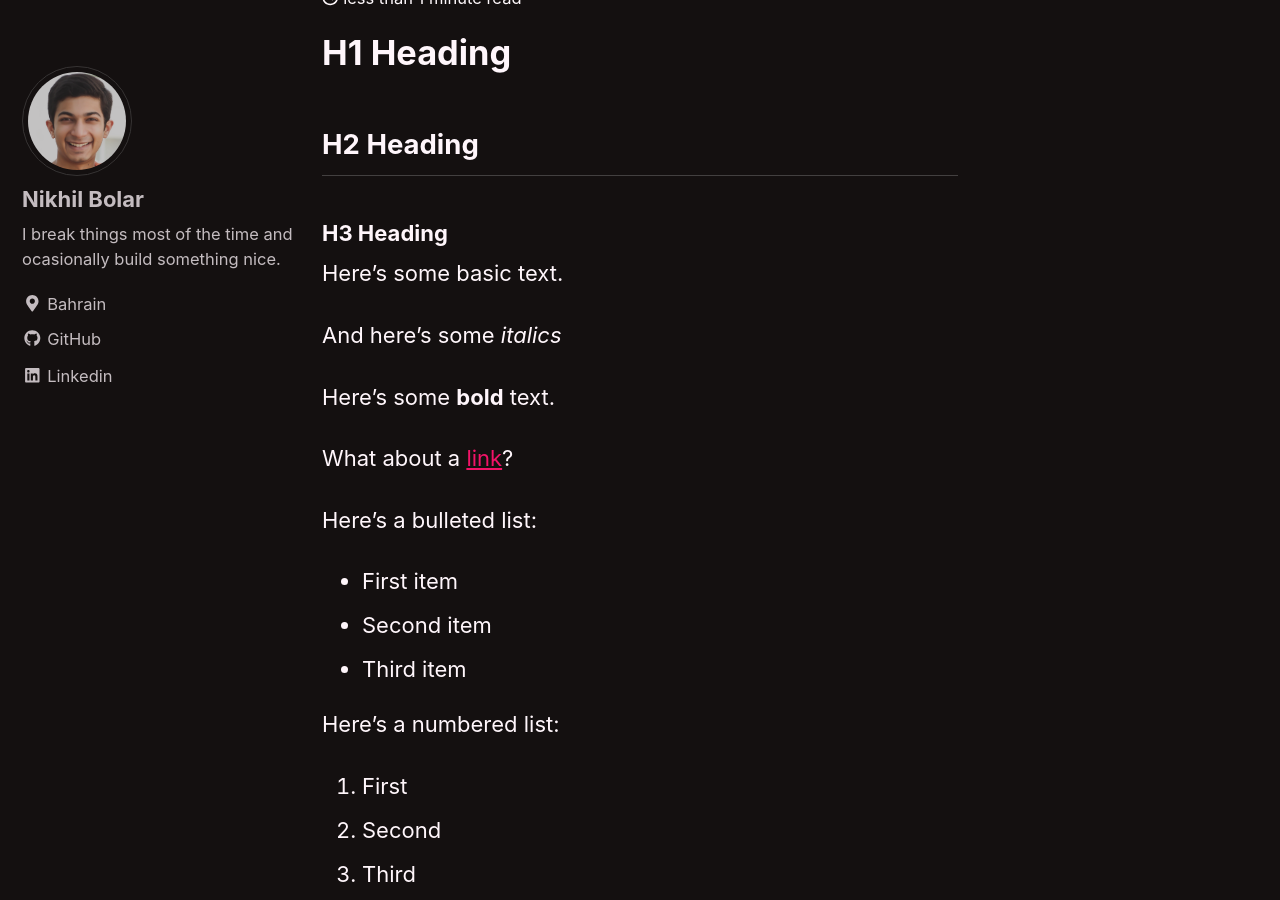
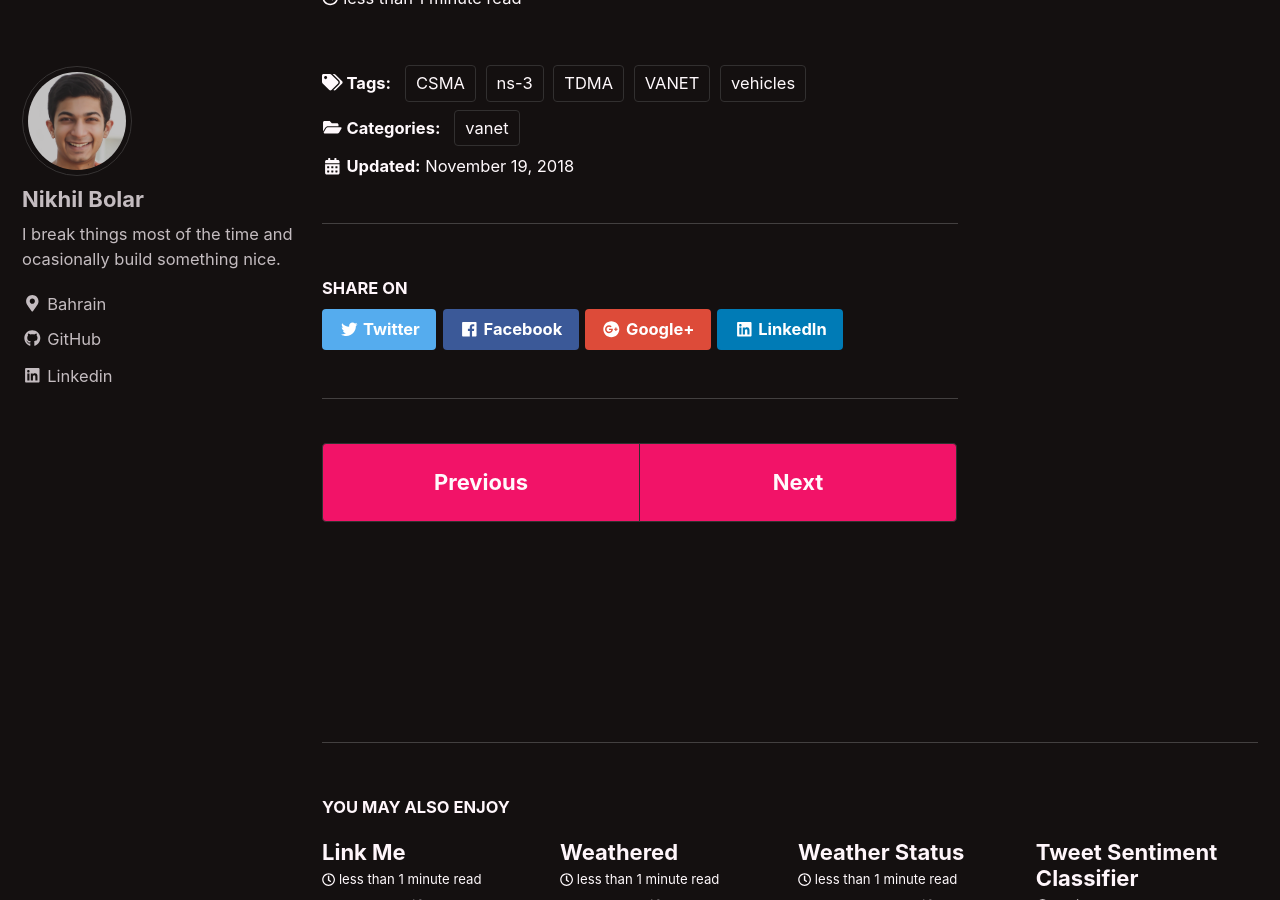
Before and after one commit to nbolar/nbolar.github.io, a Jekyll site: the page built from _posts/2018-11-09-vanet.md, in a window 1280 px wide and 900 px high, scrolled down 203 px. Built offline with Jekyll 4.4.1, drawn with Linux system fonts in a browser that asks for light colours; cached includes are drawn as plain includes; some of the changed text lies outside the part shown.

Commit message:
Update 2018-11-09-vanet.md

````diff
--- a/_posts/2018-11-09-vanet.md
+++ b/_posts/2018-11-09-vanet.md
@@ -5,57 +5,3 @@
 category: [vanet]
 excerpt: "ns-3, C++, Protocols, VANET"
 ---
-
-# H1 Heading
-
-## H2 Heading
-
-### H3 Heading
-
-Here's some basic text.
-
-And here's some *italics*
-
-Here's some **bold** text.
-
-What about a [link](https://github.com/dataoptimal)?
-
-Here's a bulleted list:
-* First item
-+ Second item
-- Third item
-
-Here's a numbered list:
-1. First
-2. Second
-3. Third
-
-Python code block:
-```python
-    import numpy as np
-
-    def test_function(x, y):
-      z = np.sum(x,y)
-      return z
-```
-
-R code block:
-```r
-library(tidyverse)
-df <- read_csv("some_file.csv")
-head(df)
-```
-
-Here's some inline code `x+y`.
-
-<!-- Here's an image:
-<img src="{{ site.url }}{{ site.baseurl }}/images/perceptron/linsep.jpg" alt="linearly separable data">
-
-Here's another image using Kramdown:
-![alt]({{ site.url }}{{ site.baseurl }}/images/perceptron/linsep.jpg) -->
-
-Here's some math:
-
-$$z=x+y$$
-
-You can also put it inline $$z=x+y$$
````
